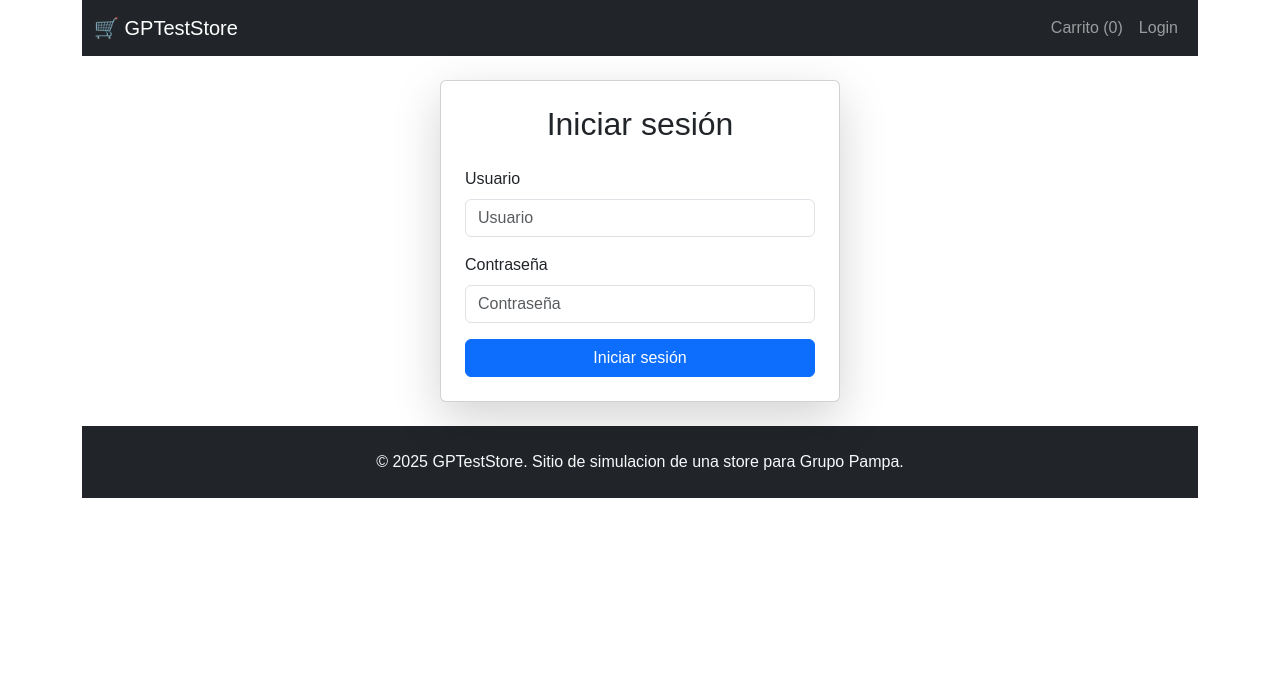
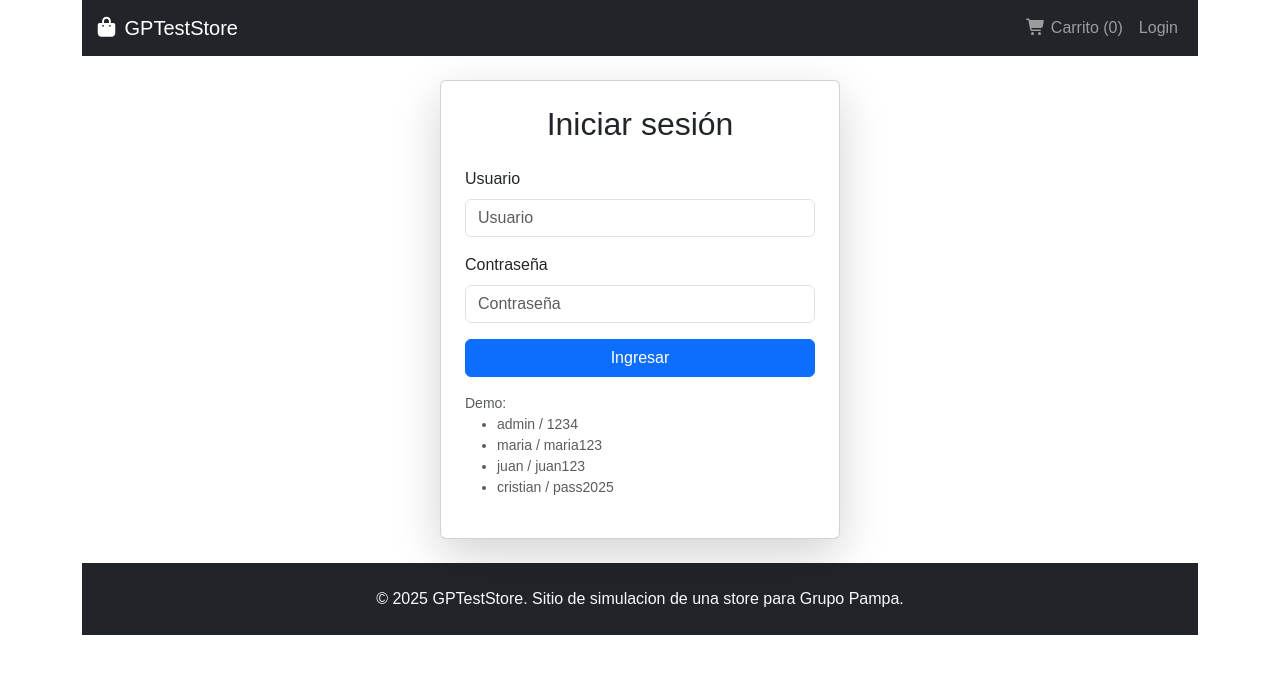
Before and after one commit to ChamanDev-CR/store-demos, a Next.js app: page /login in a window 1280 px wide. Shown: the top 674 px of the page. Built offline with nearby package versions, Linux system fonts and the light colour scheme.

Commit message:
Se realiza mejoras en el login

```diff
--- /dev/null
+++ b/public/users.json
@@ -0,0 +1,6 @@
+[
+  { "id": 1, "username": "admin",   "name": "Admin",   "email": "admin@example.com",   "password": "1234" },
+  { "id": 2, "username": "maria",   "name": "María Gómez", "email": "maria@example.com",   "password": "maria123" },
+  { "id": 3, "username": "juan",    "name": "Juan Pérez",  "email": "juan@example.com",    "password": "juan123" },
+  { "id": 4, "username": "cristian","name": "Cristian M.", "email": "cristian@example.com","password": "pass2025" }
+]
--- a/src/app/cart/page.tsx
+++ b/src/app/cart/page.tsx
@@ -47,7 +47,7 @@ export default function CartPage() {
                             </tr>
                         ))}
 
-                        <tr className="border-t">
+                        {/* <tr className="border-t">
                             <td className="p-2" colSpan={6}>
                                 <div className="flex items-center gap-2">
                                     <div>VALES</div>
@@ -67,7 +67,7 @@ export default function CartPage() {
                                     </div>
                                 </div>
                             </td>
-                        </tr>
+                        </tr> */}
 
                         <tr className="border-t">
                             <td colSpan={5} className="p-2 text-right font-semibold">Total productos</td>
--- a/src/app/login/page.tsx
+++ b/src/app/login/page.tsx
@@ -1,19 +1,31 @@
 "use client";
-import { useState } from "react";
+import { FormEvent, useState } from "react";
 import { useRouter } from "next/navigation";
 import { useAuth } from "@/context/AuthContext";
+import { useCart } from "@/context/CartContext";
 
 export default function LoginPage() {
+    const { login } = useAuth();
+    const { cart } = useCart();
+    const router = useRouter();
+
     const [username, setUsername] = useState("");
     const [password, setPassword] = useState("");
-    const { login } = useAuth();
-    const router = useRouter();
+    const [loading, setLoading] = useState(false);
+    const [error, setError] = useState<string | null>(null);
 
-    const handleLogin = () => {
-        if (login(username, password)) {
-            router.push("/");
+    const onSubmit = async (e: FormEvent) => {
+        e.preventDefault();
+        setLoading(true);
+        setError(null);
+        const ok = await login(username, password);
+        setLoading(false);
+        if (ok) {
+            // redirección según carrito
+            if (cart.length > 0) router.push("/cart");
+            else router.push("/");
         } else {
-            alert("Credenciales incorrectas");
+            setError("Usuario o contraseña inválidos");
         }
     };
 
@@ -21,7 +33,7 @@ export default function LoginPage() {
         <div className="d-flex justify-content-center align-items-center">
             <div className="card p-4 shadow-lg card-login">
                 <h2 className="text-center mb-4">Iniciar sesión</h2>
-                <form>
+                <form onSubmit={onSubmit}>
                     <div className="mb-3">
                         <label className="form-label">Usuario</label>
                         <input
@@ -42,10 +54,20 @@ export default function LoginPage() {
                             className="form-control"
                         />
                     </div>
-                    <button onClick={handleLogin} className="btn btn-primary w-100">
-                        Iniciar sesión
+                    {error && <div className="alert alert-danger py-2">{error}</div>}
+                    <button type="submit" className="btn btn-primary w-100" disabled={loading}>
+                        {loading ? "Ingresando…" : "Ingresar"}
                     </button>
                 </form>
+                <p className="text-muted small mt-3 mb-0">
+                    Demo:
+                    <ul>
+                        <li>admin / 1234</li>
+                        <li>maria / maria123</li>
+                        <li>juan / juan123</li>
+                        <li>cristian / pass2025</li>
+                    </ul>
+                </p>
             </div>
         </div>
     );
--- a/src/components/Navbar.tsx
+++ b/src/components/Navbar.tsx
@@ -2,6 +2,8 @@
 import Link from "next/link";
 import { useCart } from "@/context/CartContext";
 import { useAuth } from "@/context/AuthContext";
+import { FontAwesomeIcon } from '@fortawesome/react-fontawesome';
+import { faShoppingCart, faShoppingBag } from '@fortawesome/free-solid-svg-icons';
 
 export default function Navbar() {
     const { cart } = useCart();
@@ -10,7 +12,7 @@ export default function Navbar() {
     return (
         <nav className="navbar navbar-expand-lg navbar-dark bg-dark mb-4">
             <div className="container-fluid">
-                <Link href="/" className="navbar-brand">🛒 GPTestStore</Link>
+                <Link href="/" className="navbar-brand"><FontAwesomeIcon icon={faShoppingBag} /> GPTestStore</Link>
                 <button
                     className="navbar-toggler"
                     type="button"
@@ -24,18 +26,20 @@ export default function Navbar() {
                 </button>
                 <div className="collapse navbar-collapse" id="navbarNav">
                     <ul className="navbar-nav ms-auto">
+                        {user && (
+                            <li className="nav-item">
+                                <span className="nav-link">Hola, {user.name}</span>
+                            </li>
+                        )}
                         <li className="nav-item">
-                            <Link href="/cart" className="nav-link">Carrito ({cart.length})</Link>
+                            <Link href="/cart" className="nav-link">
+                                <FontAwesomeIcon icon={faShoppingCart} /> Carrito ({cart.length})
+                            </Link>
                         </li>
                         {user ? (
-                            <>
-                                <li className="nav-item">
-                                    <span className="nav-link">Hola, {user}</span>
-                                </li>
-                                <li className="nav-item">
-                                    <button onClick={logout} className="btn btn-outline-light btn-sm ms-2">Salir</button>
-                                </li>
-                            </>
+                            <li className="nav-item">
+                                <button onClick={logout} className=" nav-link">Logout</button>
+                            </li>
                         ) : (
                             <li className="nav-item">
                                 <Link href="/login" className="nav-link">Login</Link>
--- a/src/context/AuthContext.tsx
+++ b/src/context/AuthContext.tsx
@@ -1,38 +1,60 @@
 "use client";
-import { createContext, useContext, useState, ReactNode } from 'react';
+import { createContext, useContext, useEffect, useState } from "react";
 
-interface AuthContextType {
-    user: string | null;
-    login: (username: string, password: string) => boolean;
+export type AuthUser = { id: number; username: string; name: string; email: string } | null;
+
+type AuthCtx = {
+    user: AuthUser;
+    login: (username: string, password: string) => Promise<boolean>;
     logout: () => void;
-}
+};
 
-const AuthContext = createContext<AuthContextType | undefined>(undefined);
+const Ctx = createContext<AuthCtx | null>(null);
 
 export const useAuth = () => {
-    const context = useContext(AuthContext);
-    if (!context) throw new Error("useAuth must be used within AuthProvider");
-    return context;
+    const v = useContext(Ctx);
+    if (!v) throw new Error("useAuth must be used within AuthProvider");
+    return v;
 };
 
-export const AuthProvider = ({ children }: { children: ReactNode }) => {
-    const [user, setUser] = useState<string | null>(null);
+export const AuthProvider = ({ children }: { children: React.ReactNode }) => {
+    const [user, setUser] = useState<AuthUser>(null);
 
-    const login = (username: string, password: string) => {
-        if (username === 'admin' && password === '1234') {
-            setUser(username);
-            return true;
+    // hidratar desde localStorage
+    useEffect(() => {
+        try {
+            const raw = localStorage.getItem("auth:user");
+            if (raw) setUser(JSON.parse(raw));
+        } catch { }
+    }, []);
+
+    // persistir user
+    useEffect(() => {
+        try {
+            if (user) localStorage.setItem("auth:user", JSON.stringify(user));
+            else localStorage.removeItem("auth:user");
+        } catch { }
+    }, [user]);
+
+    const login = async (username: string, password: string) => {
+        try {
+            const res = await fetch("/users.json", { cache: "no-store" });
+            const users: any[] = await res.json();
+            const found = users.find(
+                (u) => u.username.toLowerCase() === username.toLowerCase() && u.password === password
+            );
+            if (found) {
+                const payload = { id: found.id, username: found.username, name: found.name, email: found.email };
+                setUser(payload);
+                return true;
+            }
+            return false;
+        } catch {
+            return false;
         }
-        return false;
     };
 
-    const logout = () => {
-        setUser(null);
-    };
+    const logout = () => setUser(null);
 
-    return (
-        <AuthContext.Provider value={{ user, login, logout }}>
-            {children}
-        </AuthContext.Provider>
-    );
+    return <Ctx.Provider value={{ user, login, logout }}>{children}</Ctx.Provider>;
 };
--- a/src/styles/globals.css
+++ b/src/styles/globals.css
@@ -109,3 +109,10 @@ a {
   font-weight: bold;
   margin-bottom: 20px;
 }
+
+.btn-logout {
+  padding: 0;
+  background: none;
+  border: none;
+  color: #fff;
+}
```
